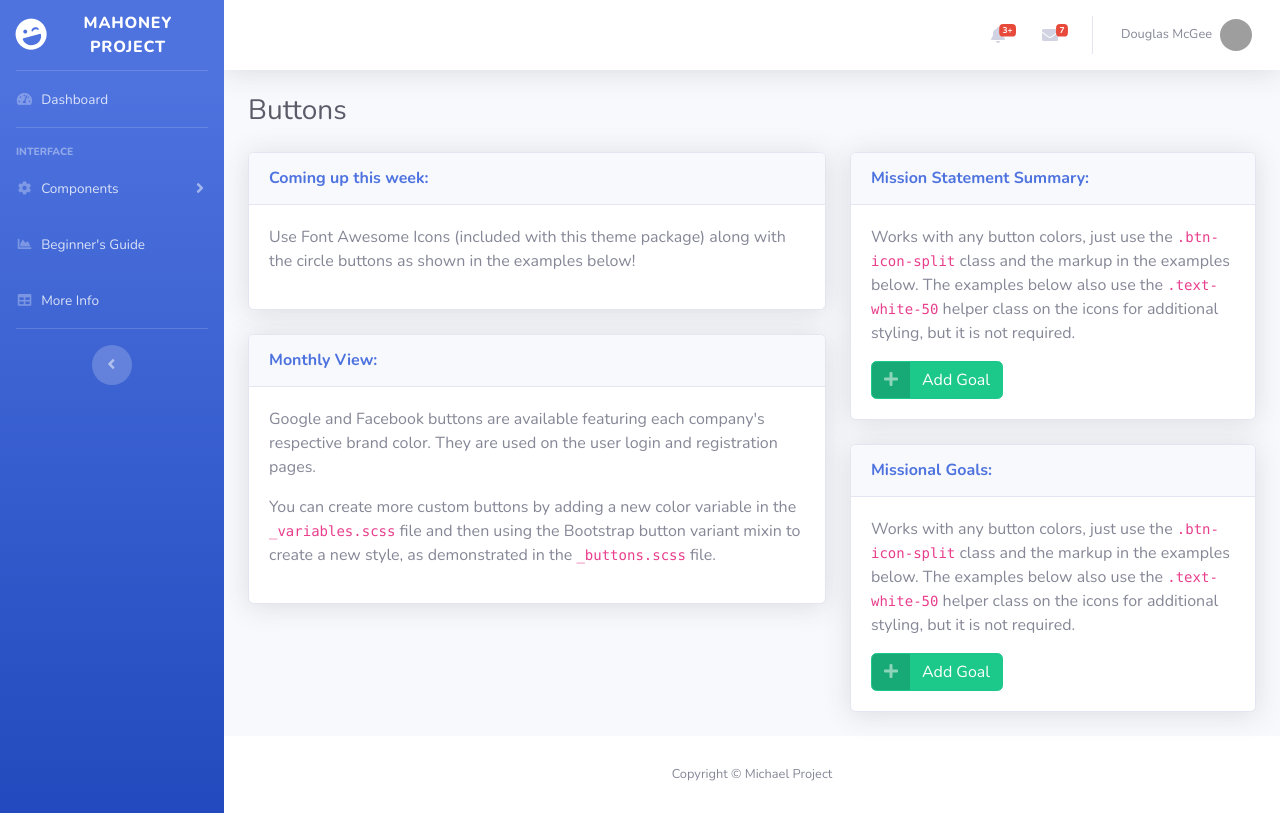
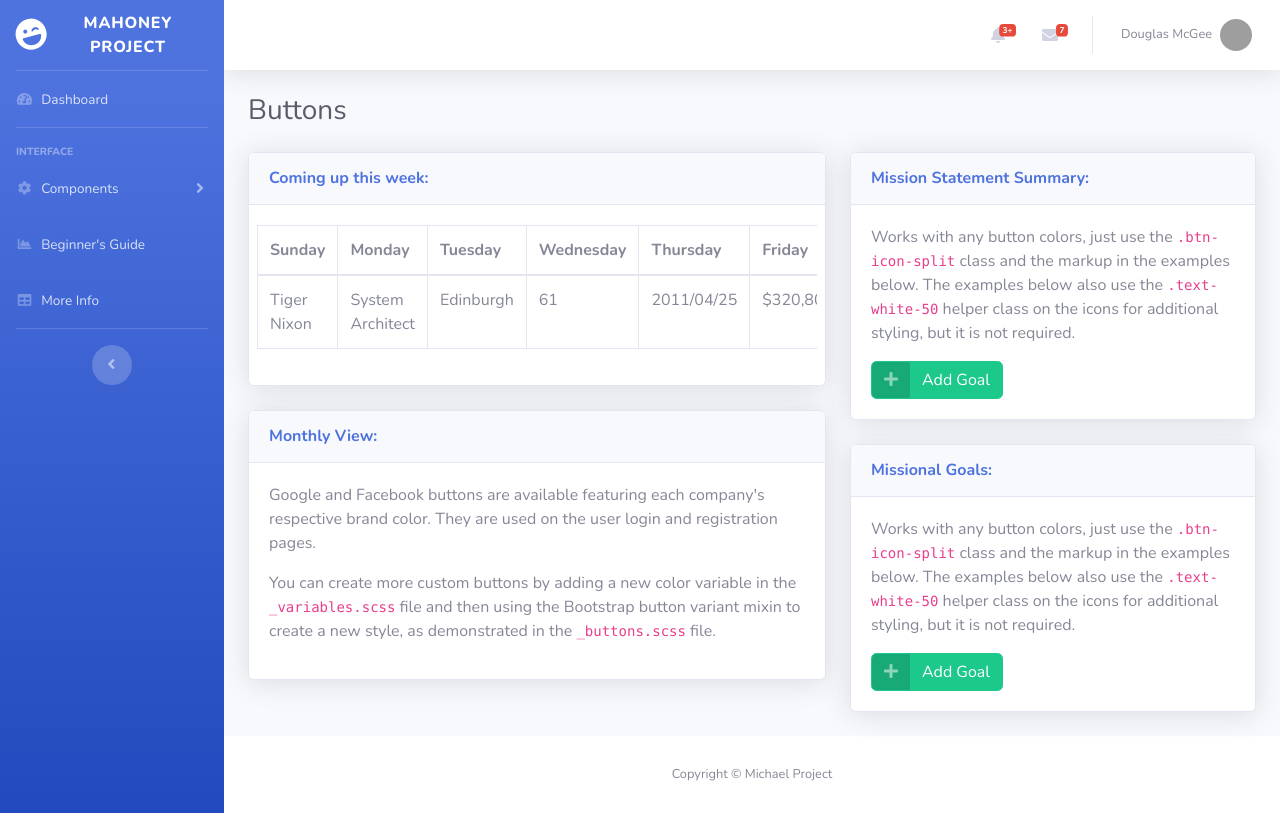
Before and after one commit to MMahoney6713/Capstone1, a Flask app: page / in a window 1280 px wide. Run offline with Flask 2, Linux system fonts and the light colour scheme; some libraries are stand-ins or nearby versions; grey boxes are pictures that could not be loaded.

Commit message:
added table to weekly calendar section

```diff
--- a/templates/homepage.html
+++ b/templates/homepage.html
@@ -18,9 +18,34 @@
                     <h6 class="m-0 font-weight-bold text-primary">Coming up this week:</h6>
                 </div>
                 <div class="card-body">
-                    <p>Use Font Awesome Icons (included with this theme package) along with the circle
-                        buttons as shown in the examples below!</p>
-
+                    <div class="row">
+                        <div class="table-responsive">
+                            <table class="table table-bordered" id="dataTable" width="100%" cellspacing="0">
+                                <thead>
+                                    <tr>
+                                        <th>Sunday</th>
+                                        <th>Monday</th>
+                                        <th>Tuesday</th>
+                                        <th>Wednesday</th>
+                                        <th>Thursday</th>
+                                        <th>Friday</th>
+                                        <th>Saturday</th>
+                                    </tr>
+                                </thead>
+                                <tbody>
+                                    <tr>
+                                        <td>Tiger Nixon</td>
+                                        <td>System Architect</td>
+                                        <td>Edinburgh</td>
+                                        <td>61</td>
+                                        <td>2011/04/25</td>
+                                        <td>$320,800</td>
+                                        <td>$320,800</td>
+                                    </tr>
+                                </tbody>
+                            </table>
+                        </div>
+                    </div>
                 </div>
             </div>
 
```
